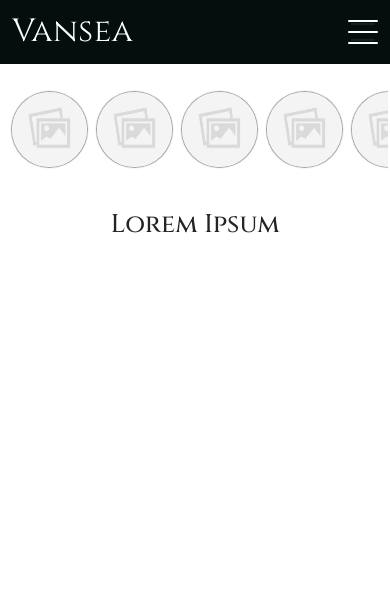
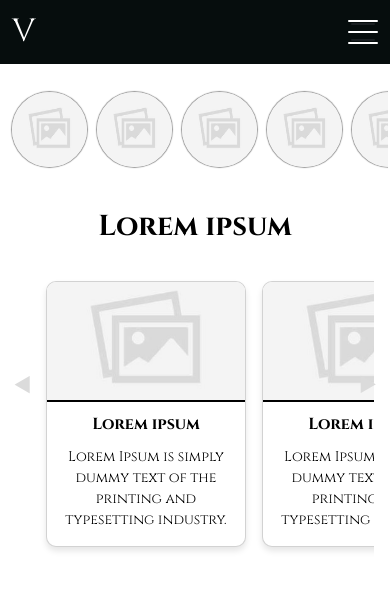
Before and after one commit to KRojowsky/Vansea, a React (Vite) app in the folder frontend/: page / in a window 390 px wide. Shown: the top 590 px of the page. Built offline with nearby package versions, Linux system fonts and the light colour scheme.

Commit message:
adding scss to TopSellers section

```diff
--- a/frontend/src/Components/Navbar/Navbar.jsx
+++ b/frontend/src/Components/Navbar/Navbar.jsx
@@ -7,7 +7,7 @@ const Navbar = () => {
     <nav className="navbar navbar-expand-lg navbar-inverse">
         <div className="container-fluid">
             <div className="navbar-header">
-                <a className="navbar-brand" href="#">Vansea</a>
+                <a className="navbar-brand" href="#">V</a>
             </div>
             <button className="navbar-toggler" type="button" data-bs-toggle="collapse" data-bs-target="#navbarNav" aria-controls="navbarNav" aria-expanded="false" aria-label="Toggle navigation">
                 <span className="navbar-toggler-icon">
--- a/frontend/src/Components/Navbar/Navbar.scss
+++ b/frontend/src/Components/Navbar/Navbar.scss
@@ -122,7 +122,13 @@
         }
 
         @media (max-width: 991px) {
-            padding-bottom: 15px;
+            display: flex;
+            flex-direction: row; /* Ikony ułożone poziomo */
+            justify-content: center; /* Wyśrodkowanie ikon */
+            align-items: center;
+            gap: 15px; /* Optymalna przestrzeń */
+            padding-bottom: 10px; /* Poprawka marginesu */
+            margin-top: auto; /* Zapobiega spadaniu za nisko */
         }
     }
 }
--- a/frontend/src/Components/Stores/Stores.scss
+++ b/frontend/src/Components/Stores/Stores.scss
@@ -21,16 +21,6 @@
         gap: 25px;
         box-sizing: border-box;
 
-        &::-webkit-scrollbar {
-            display: none;
-        }
-
-        @media (max-width: 400px) {
-            gap: 10px;
-            margin: 0;
-        }
-    }
-
         .store {
             scroll-snap-align: center;
             border-radius: 50%;
@@ -51,6 +41,16 @@
             &:hover {
                 box-shadow: 0 0 2px 2px rgba(255, 215, 0, 1);
                 transition: 0.3s;
+            }
+        }
+
+        &::-webkit-scrollbar {
+            display: none;
+        }
+
+        @media (max-width: 400px) {
+            gap: 10px;
+            margin: 0;
         }
     }
 
--- a/frontend/src/Components/TopSellers/TopSellers.jsx
+++ b/frontend/src/Components/TopSellers/TopSellers.jsx
@@ -1,15 +1,76 @@
-import React from "react";
+import React, { useRef, useState, useEffect } from "react";
 import "./TopSellers.scss";
 import placeholder from "../../assets/placeholder.jpg";
 
+const TopSellersData = [
+  { image: placeholder, link: "#", name: "Lorem ipsum" },
+  { image: placeholder, link: "#", name: "Lorem ipsum" },
+  { image: placeholder, link: "#", name: "Lorem ipsum" },
+  { image: placeholder, link: "#", name: "Lorem ipsum" },
+  { image: placeholder, link: "#", name: "Lorem ipsum" },
+];
 
 const TopSellers = () => {
+  const containerRef = useRef(null);
+  const [showArrows, setShowArrows] = useState(false);
+
+  const scrollLeft = () => {
+    if (containerRef.current) {
+      containerRef.current.scrollBy({ left: -200, behavior: "smooth" });
+    }
+  };
+
+  const scrollRight = () => {
+    if (containerRef.current) {
+      containerRef.current.scrollBy({ left: 200, behavior: "smooth" });
+    }
+  };
+
+  useEffect(() => {
+    const checkIfArrowsShouldBeVisible = () => {
+      if (containerRef.current) {
+        const containerWidth = containerRef.current.offsetWidth;
+        const contentWidth = containerRef.current.scrollWidth;
+        setShowArrows(contentWidth > containerWidth);
+      }
+    };
+
+    checkIfArrowsShouldBeVisible();
+
+    window.addEventListener("resize", checkIfArrowsShouldBeVisible);
+
+    return () => {
+      window.removeEventListener("resize", checkIfArrowsShouldBeVisible);
+    };
+  }, []);
 
   return (
-    <div className="section top-sellers">
-        <div className="container">
-            <h2 className="title">Lorem Ipsum</h2>
+    <div className="top-sellers">
+      <h2 className="title">Lorem ipsum</h2>
+
+      {showArrows && (
+        <button className="arrow-left" onClick={scrollLeft}>&#11207;</button>
+      )}
+
+      <div className="container" ref={containerRef}>
+        <div className="cards">
+          {TopSellersData.map((card, index) => (
+            <div className="card" key={index}>
+              <a href={card.link} target="_blank" rel="noopener noreferrer">
+                <img src={card.image} alt={`Card ${index + 1}`} />
+                <p className="card-name">{card.name}</p>
+                <p className="card-description">
+                  Lorem Ipsum is simply dummy text of the printing and typesetting industry.
+                </p>
+              </a>
+            </div>
+          ))}
         </div>
+      </div>
+
+      {showArrows && (
+        <button className="arrow-right" onClick={scrollRight}>&#11208;</button>
+      )}
     </div>
   );
 };
--- a/frontend/src/Components/TopSellers/TopSellers.scss
+++ b/frontend/src/Components/TopSellers/TopSellers.scss
@@ -0,0 +1,108 @@
+@import "../../Styles/_variables.scss";
+
+.top-sellers {
+    position: relative;
+    max-width: 1200px;
+    margin: 0 auto;
+    padding: 1rem;
+
+    .title {
+      text-align: center;
+      margin-bottom: 1rem;
+      font-size: 1.8rem;
+      font-weight: bold;
+      color: $black;
+    }
+
+    .container {
+      display: flex;
+      overflow-x: auto;
+      scroll-snap-type: x mandatory;
+      gap: 1rem;
+      padding: 20px; // Dodanie symetrycznego paddingu
+      box-sizing: border-box;
+
+      .cards {
+        display: flex;
+        gap: 1rem;
+        padding-left: 10px; // Padding na karty dla większej przestrzeni na mniejszych ekranach
+        padding-right: 10px;
+        scroll-padding-left: 20px; // Zapewnia wyśrodkowanie pierwszej karty
+        scroll-padding-right: 20px; // Zapewnia wyśrodkowanie ostatniej karty
+
+        .card {
+          scroll-snap-align: center;
+          flex-shrink: 0;
+          width: 200px;
+          background: #fff;
+          border-radius: 10px;
+          box-shadow: 0 4px 6px rgba(0, 0, 0, 0.1);
+          overflow: hidden;
+          transition: transform 0.3s ease;
+
+          &:hover {
+            transform: translateY(-5px);
+            box-shadow: 0 6px 10px rgba(0, 0, 0, 0.15);
+          }
+
+          a {
+            text-decoration: none;
+            color: inherit;
+          }
+
+          img {
+            width: 100%;
+            height: 120px;
+            object-fit: cover;
+            border-bottom: 2px solid $black;
+          }
+
+          .card-name {
+            text-align: center;
+            font-weight: bold;
+            font-size: 1rem;
+            margin: 10px 0;
+            color: $black;
+          }
+
+          .card-description {
+            font-size: 0.875rem;
+            text-align: center;
+            padding: 0 10px;
+            color: $black;
+          }
+        }
+      }
+
+      &::-webkit-scrollbar {
+        display: none;
+      }
+    }
+
+    .arrow-left,
+    .arrow-right {
+      position: absolute;
+      top: 50%;
+      transform: translateY(-50%);
+      font-size: 2rem;
+      cursor: pointer;
+      border-radius: 50%;
+      border: none;
+      background: none;
+      color: $story-arrows;
+      transition: color 0.3s ease;
+
+      &:hover {
+        color: $story-arrows-hover;
+        transition: 0.3s;
+      }
+    }
+
+    .arrow-left {
+      left: 10px;
+    }
+
+    .arrow-right {
+      right: 10px;
+    }
+  }
```
Lines whose indentation alone changed are shown as unchanged.
